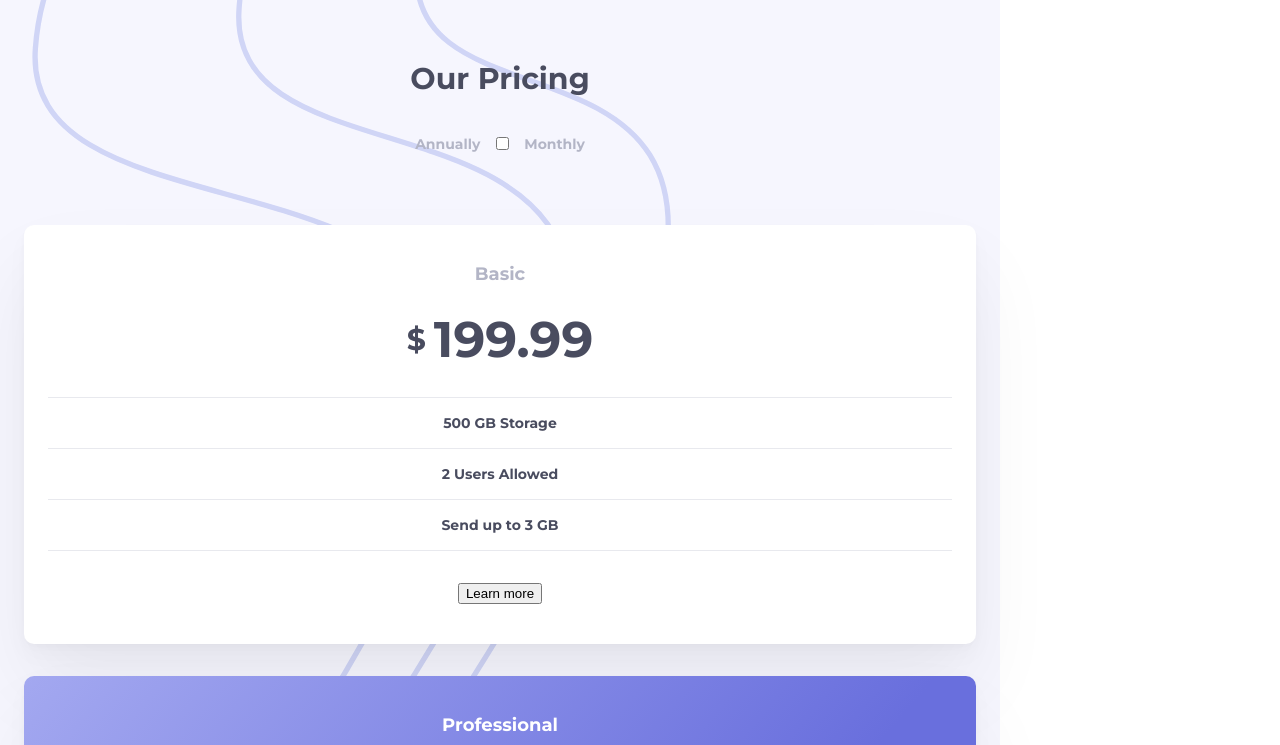
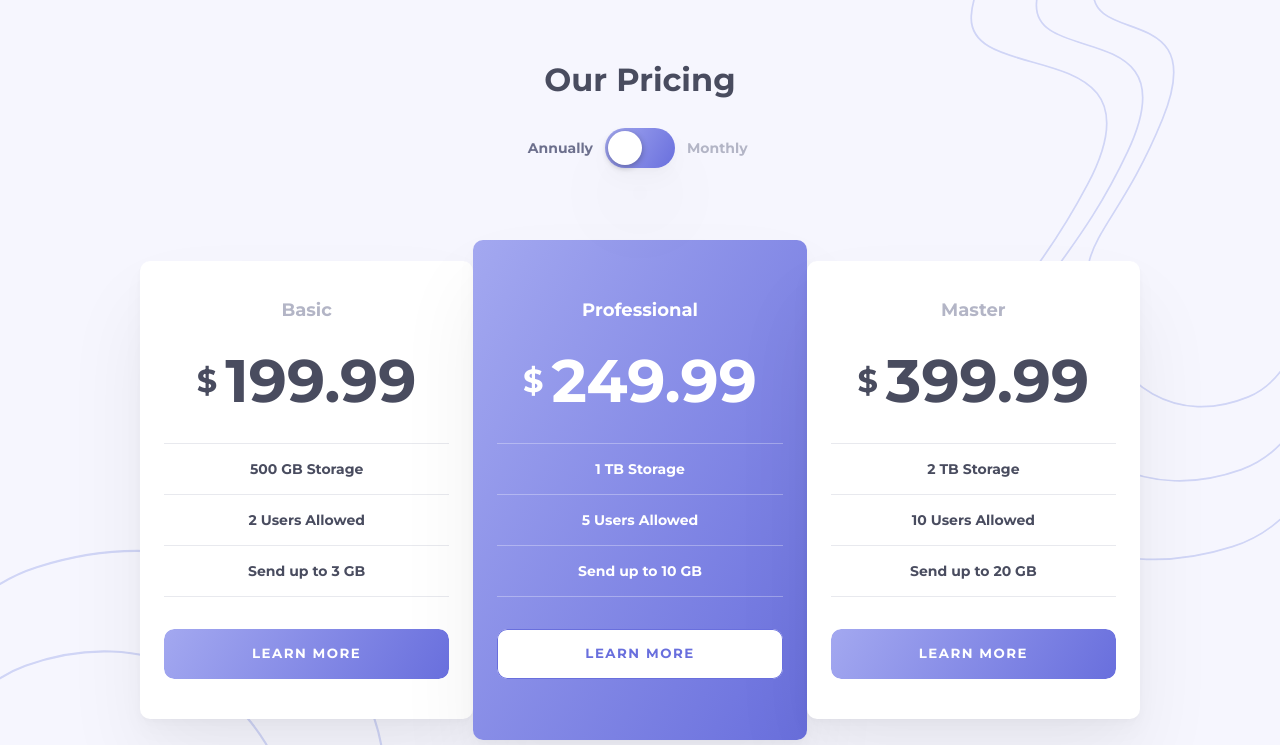
Before and after one commit to przemgk/Frontend-Mentor-CH16, a website: page src/index.html in a window 1280 px wide. Shown: the top 745 px of the page. Drawn offline with Linux system fonts and the light colour scheme.

Commit message:
Create version for desktop and mobile

```diff
--- a/src/index.html
+++ b/src/index.html
@@ -20,16 +20,13 @@
     <section class="container">
 
       <header class="header">
-        <h1>Our pricing</h1>
+        <h1 class="header__heading">Our pricing</h1>
 
         <div class="switch">
-          <span class="switch__period">Annually</span>
-
-          <label class="switch__control">
-            <input type="checkbox" class="switch__checkbox">
+          <input type="checkbox" id="switch-toggle" class="switch__checkbox">
+          <label for="switch-toggle" class="switch__toggle">
+            <span class="switch__circle"></span>
           </label>
-
-          <span class="switch__period">Monthly</span>
         </div>
       </header>
 
@@ -43,7 +40,7 @@
             <li class="box__item">2 Users Allowed</l class="box__item"i>
             <li class="box__item">Send up to 3 GB</l class="box__item"i>
           </ul>
-          <button class="button">Learn more</button class="button">
+          <button class="button" title="Learn more">Learn more</button class="button">
         </div>
 
         <div class="box box--featured">
@@ -54,18 +51,18 @@
             <li class="box__item">5 Users Allowed</li>
             <li class="box__item">Send up to 10 GB</li>
           </ul>
-          <button class="button button--featured">Learn more</button>
+          <button class="button button--featured" title="Learn more">Learn more</button>
         </div>
 
         <div class="box">
           <h2 class="box__title">Master</h2>
-          <strong class="box__price"><span class="box__currency">$</span>499.99</strong>
+          <strong class="box__price"><span class="box__currency">$</span>399.99</strong>
           <ul class="box__list">
             <li class="box__item">2 TB Storage</li>
             <li class="box__item">10 Users Allowed</li>
             <li class="box__item">Send up to 20 GB</li>
           </ul>
-          <button class="button">Learn more</button>
+          <button class="button" title="Learn more">Learn more</button>
         </div>
 
       </div>
--- a/src/scss/_base.scss
+++ b/src/scss/_base.scss
@@ -1,2 +1,119 @@
-// base: contained within this file are all your resets, variables, mixins,
-//   and any utility classes.;
+// ==============================
+//           VARIABLES
+// ==============================
+
+// Typography
+$typography__font-family: "Montserrat", sans-serif;
+$typography__font-weight: 700;
+$typography__font-size--initial: 62.5%;
+$typography__font-size--xxl: 6rem;
+$typography__font-size--xl: 3.2rem;
+$typography__font-size--l: 2.4rem;
+$typography__font-size--m: 1.8rem;
+$typography__font-size--r: 1.4rem;
+$typography__font-size--s: 1rem;
+
+// Colors
+$color__very-light-grayish-blue: hsl(240, 78%, 98%);
+$color__light-grayish-blue: hsl(234, 14%, 74%);
+$color__grayish-blue: hsl(233, 13%, 49%);
+$color__dark-grayish-blue: hsl(232, 13%, 33%);
+$color__white: hsl(0, 0%, 100%);
+$color__purple: hsl(237, 63%, 64%);
+
+// Gradient
+$gradient__primary: linear-gradient(120deg, hsl(236, 72%, 79%) 0%, hsl(237, 63%, 64%) 100%);
+
+// Shadows
+/* prettier-ignore */
+$shadow__primary: 0 1.2px 4px rgba(0, 0, 0, 0.014),
+                  0 4.2px 9.4px rgba(0, 0, 0, 0.017),
+                  0 11.8px 24.3px rgba(0, 0, 0, 0.025),
+                  0 45px 84px rgba(0, 0, 0, 0.06);
+$shadow__secondary: 0 2px 6px rgba(0, 0, 0, 0.3);
+
+// ==============================
+//             RESET
+// ==============================
+
+/* prettier-ignore */
+html, body, div, span, applet, object, iframe,
+h1, h2, h3, h4, h5, h6, p, blockquote, pre,
+a, abbr, acronym, address, big, cite, code,
+del, dfn, em, img, ins, kbd, q, s, samp,
+small, strike, strong, sub, sup, tt, var,
+b, u, i, center,
+dl, dt, dd, ol, ul, li,
+fieldset, form, label, legend,
+table, caption, tbody, tfoot, thead, tr, th, td,
+article, aside, canvas, details, embed,
+figure, figcaption, footer, header, hgroup,
+menu, nav, output, ruby, section, summary,
+time, mark, audio, video {
+	margin: 0;
+	padding: 0;
+	border: 0;
+	font-size: 100%;
+	font: inherit;
+	vertical-align: baseline;
+}
+
+/* HTML5 display-role reset for older browsers */
+/* prettier-ignore */
+article, aside, details, figcaption, figure,
+footer, header, hgroup, menu, nav, section {
+	display: block;
+}
+body {
+  line-height: 1;
+}
+ol,
+ul {
+  list-style: none;
+}
+blockquote,
+q {
+  quotes: none;
+}
+blockquote:before,
+blockquote:after,
+q:before,
+q:after {
+  content: "";
+  content: none;
+}
+table {
+  border-collapse: collapse;
+  border-spacing: 0;
+}
+
+// ==============================
+//         INITIAL STYLES
+// ==============================
+
+*,
+*::before,
+*::after {
+  box-sizing: border-box;
+  -webkit-font-smoothing: antialiased;
+  -moz-osx-font-smoothing: grayscale;
+}
+
+html {
+  font-size: $typography__font-size--initial;
+}
+
+body {
+  font-family: $typography__font-family;
+  font-weight: $typography__font-weight;
+  font-size: $typography__font-size--r;
+  color: $color__dark-grayish-blue;
+}
+
+h1 {
+  font-size: $typography__font-size--xl;
+}
+
+h2 {
+  font-size: $typography__font-size--l;
+}
--- a/src/scss/_components.scss
+++ b/src/scss/_components.scss
@@ -1,17 +1,75 @@
-// Components: anything reusable such as buttons, navbars, cards etc.
-
 // ==============================
 //             SWITCH
 // ==============================
 
 .switch {
-  display: flex;
-  align-items: center;
-  margin-top: 40px;
+  padding: 0 100px;
 
-  &__period {
-    padding: 0 12px;
-    color: $color__light-grayish-blue;
+  &__checkbox {
+    position: absolute;
+    width: 1px;
+    height: 1px;
+    margin: -1px;
+    padding: 0;
+    overflow: hidden;
+    clip: rect(0, 0, 0, 0);
+    border: 0;
+  }
+
+  &__toggle {
+    display: flex;
+    width: 70px;
+    height: 40px;
+    position: relative;
+    border-radius: 90px;
+    background: $gradient__primary;
+    cursor: pointer;
+    box-shadow: $shadow__primary;
+
+    &::before {
+      content: "Annually";
+      position: absolute;
+      top: 50%;
+      left: 0;
+      transform: translate(calc(-100% - 12px), -50%);
+      color: $color__grayish-blue;
+    }
+
+    &::after {
+      content: "Monthly";
+      position: absolute;
+      top: 50%;
+      right: 0;
+      transform: translate(calc(100% + 12px), -50%);
+      color: $color__light-grayish-blue;
+    }
+  }
+
+  &__circle {
+    display: flex;
+    position: relative;
+    top: 3px;
+    left: 3px;
+    width: 40px - 6px;
+    height: 40px - 6px;
+    border-radius: 50px;
+    background-color: $color__white;
+    box-shadow: $shadow__secondary;
+    transition: transform 400ms cubic-bezier(0.68, -0.55, 0.265, 1.55);
+  }
+
+  &__checkbox:checked + .switch__toggle {
+    &::before {
+      color: $color__light-grayish-blue;
+    }
+
+    &::after {
+      color: $color__grayish-blue;
+    }
+
+    .switch__circle {
+      transform: translateX(30px);
+    }
   }
 }
 
@@ -20,16 +78,16 @@
 // ==============================
 
 .box {
+  display: flex;
+  flex-direction: column;
+  align-items: center;
+  justify-content: center;
   width: 100%;
   padding: 40px 24px;
   background-color: $color__white;
   text-align: center;
   border-radius: 10px;
-  /* prettier-ignore */
-  box-shadow: 0 1.2px 4px rgba(0, 0, 0, 0.014),
-              0 4.2px 9.4px rgba(0, 0, 0, 0.017),
-              0 11.8px 24.3px rgba(0, 0, 0, 0.025),
-              0 45px 84px rgba(0, 0, 0, 0.06);
+  box-shadow: $shadow__primary;
 
   &__title {
     font-size: $typography__font-size--m;
@@ -50,6 +108,7 @@
   }
 
   &__list {
+    width: 100%;
     margin-bottom: 32px;
     list-style: none;
   }
@@ -64,7 +123,7 @@
   }
 
   &--featured {
-    background: $gradient__linear;
+    background: $gradient__primary;
     color: $color__white;
 
     .box__title {
@@ -78,5 +137,90 @@
         border-top: 1px solid rgba($color__white, 0.3);
       }
     }
+
+    @media screen and (min-width: 1024px) {
+      min-height: 500px;
+    }
   }
 }
+
+// ==============================
+//           BUTTON
+// ==============================
+
+.button {
+  display: block;
+  width: 100%;
+  position: relative;
+  border: 0;
+  border-radius: 10px;
+  font-family: inherit;
+  text-transform: uppercase;
+  letter-spacing: 1.5px;
+  line-height: 48px;
+  color: transparent;
+  background-color: transparent;
+  cursor: pointer;
+  overflow: hidden;
+
+  &::before {
+    content: attr(title);
+    position: absolute;
+    top: 0;
+    left: 0;
+    width: 100%;
+    height: 100%;
+    box-shadow: inset 0 0 0 1px $color__purple;
+    border-radius: 10px;
+    background: $color__white;
+    color: $color__purple;
+    opacity: 0;
+    transition: opacity 0.3s ease-in;
+  }
+
+  &::after {
+    content: attr(title);
+    position: absolute;
+    top: 0;
+    left: 0;
+    width: 100%;
+    height: 100%;
+    border-radius: 10px;
+    background: $gradient__primary;
+    color: $color__white;
+    opacity: 1;
+    transition: opacity 0.3s ease-in;
+  }
+
+  &:hover {
+    &::after {
+      opacity: 0;
+    }
+
+    &::before {
+      opacity: 1;
+    }
+  }
+
+  &--featured {
+    &::after {
+      box-shadow: inset 0 0 0 1px $color__white;
+      background: transparent;
+      opacity: 0;
+    }
+
+    &::before {
+      opacity: 1;
+    }
+
+    &:hover {
+      &::after {
+        opacity: 1;
+      }
+
+      &::before {
+        opacity: 0;
+      }
+    }
+  }
+}
--- a/src/scss/_layout.scss
+++ b/src/scss/_layout.scss
@@ -1,6 +1,3 @@
-// layout: contains all the CSS that handles the layout,
-//   such as the container and any grid systems.;
-
 // ==============================
 //          CONTAINER
 // ==============================
@@ -10,10 +7,17 @@
   flex-direction: column;
   align-items: center;
   justify-content: center;
-  max-width: 1000px;
   padding: 64px 24px;
   background: $color__very-light-grayish-blue url("../assets/images/bg-top.svg") no-repeat top left /
     cover;
+
+  @media screen and (min-width: 1024px) {
+    padding: 64px 24px 140px;
+
+    background: url("../assets/images/bg-top.svg") no-repeat top right / 25%,
+      url("../assets/images/bg-bottom.svg") no-repeat bottom left / 30%,
+      $color__very-light-grayish-blue;
+  }
 }
 
 // ==============================
@@ -24,6 +28,10 @@
   text-align: center;
   margin-bottom: 72px;
   text-transform: capitalize;
+
+  &__heading {
+    margin-bottom: 32px;
+  }
 }
 
 // ==============================
@@ -36,4 +44,11 @@
   grid-gap: 32px;
   align-items: center;
   width: 100%;
+
+  @media screen and (min-width: 1024px) {
+    grid-template-rows: 1fr;
+    grid-template-columns: repeat(3, 1fr);
+    grid-gap: 0;
+    max-width: 1000px;
+  }
 }
```
Also changed, not shown: src/css/main.min.css.
